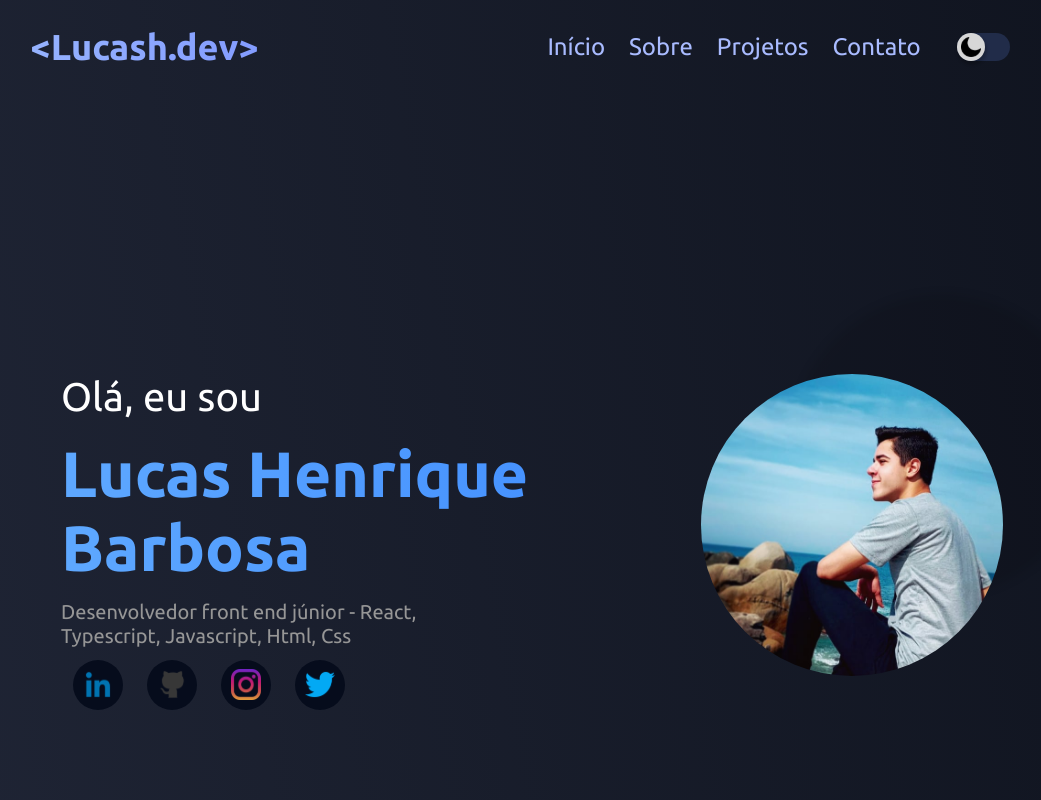
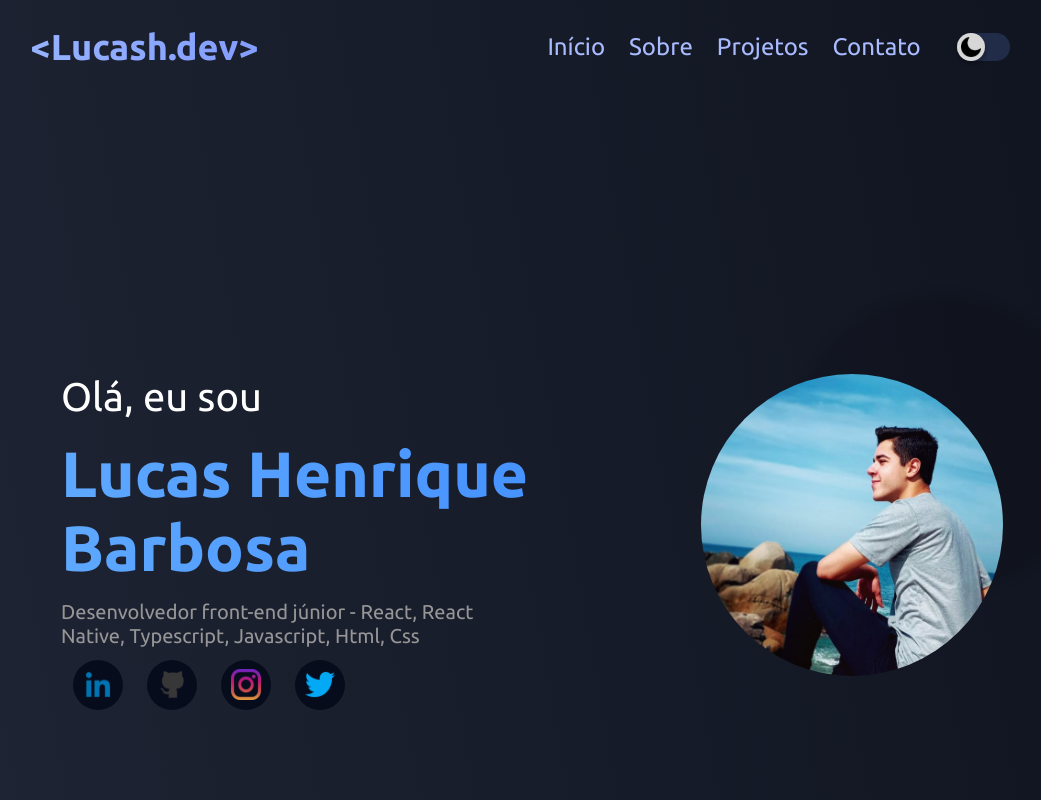
Before and after one commit to lucash-barbosa/Portifolio, a React (Create React App) app: page / in a window 1280 px wide. Shown: the top 800 px of the page, without its empty margins (108-1149 px from the left). Built offline with nearby package versions, Linux system fonts and the light colour scheme; no server answers.

Commit message:
Add skill

```diff
--- a/src/pages/DefaultPage/Main/index.tsx
+++ b/src/pages/DefaultPage/Main/index.tsx
@@ -27,7 +27,7 @@ export default function Main () {
         <ContentWrapper>
           <Title>Olá, eu sou</Title>
           <HighLight>Lucas Henrique Barbosa</HighLight>
-          <Paragraph>Desenvolvedor front end júnior - React, Typescript, Javascript, Html, Css</Paragraph>
+          <Paragraph>Desenvolvedor front-end júnior - React, React Native, Typescript, Javascript, Html, Css</Paragraph>
           <List>
             <Icon
               path="https://www.linkedin.com/in/lucas-h-barbosa"
```
